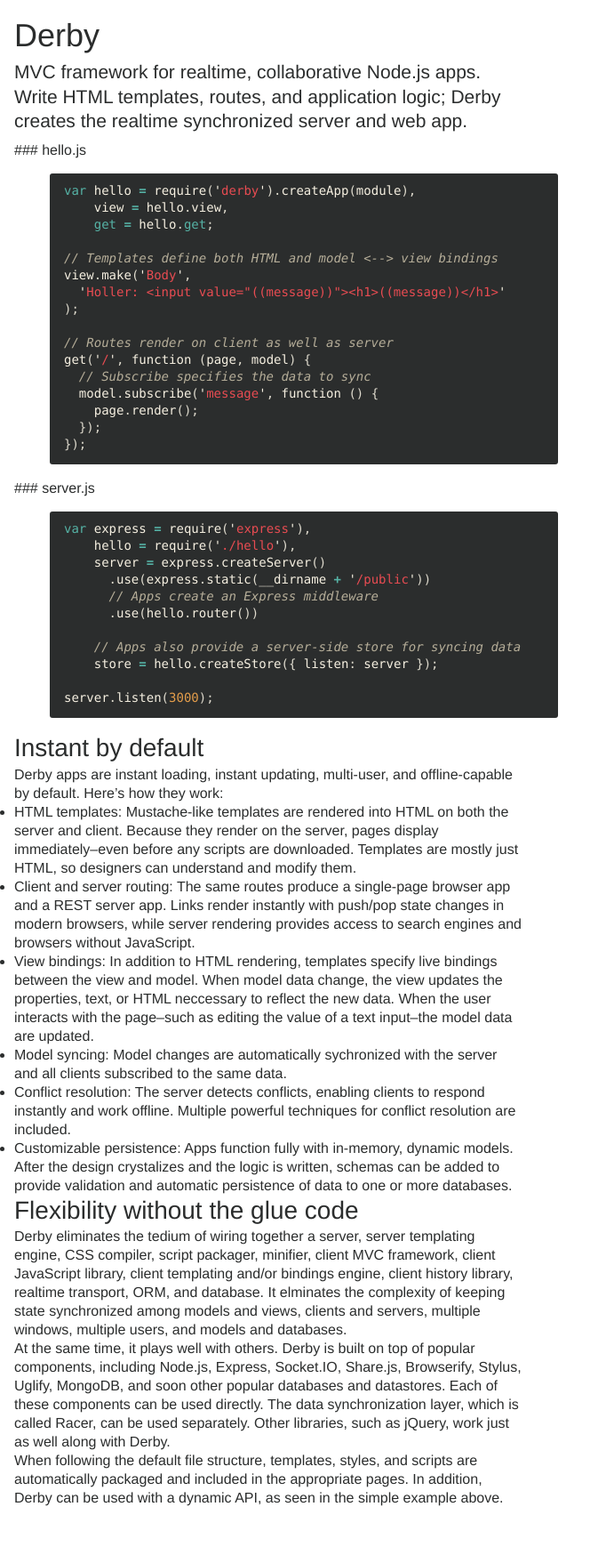
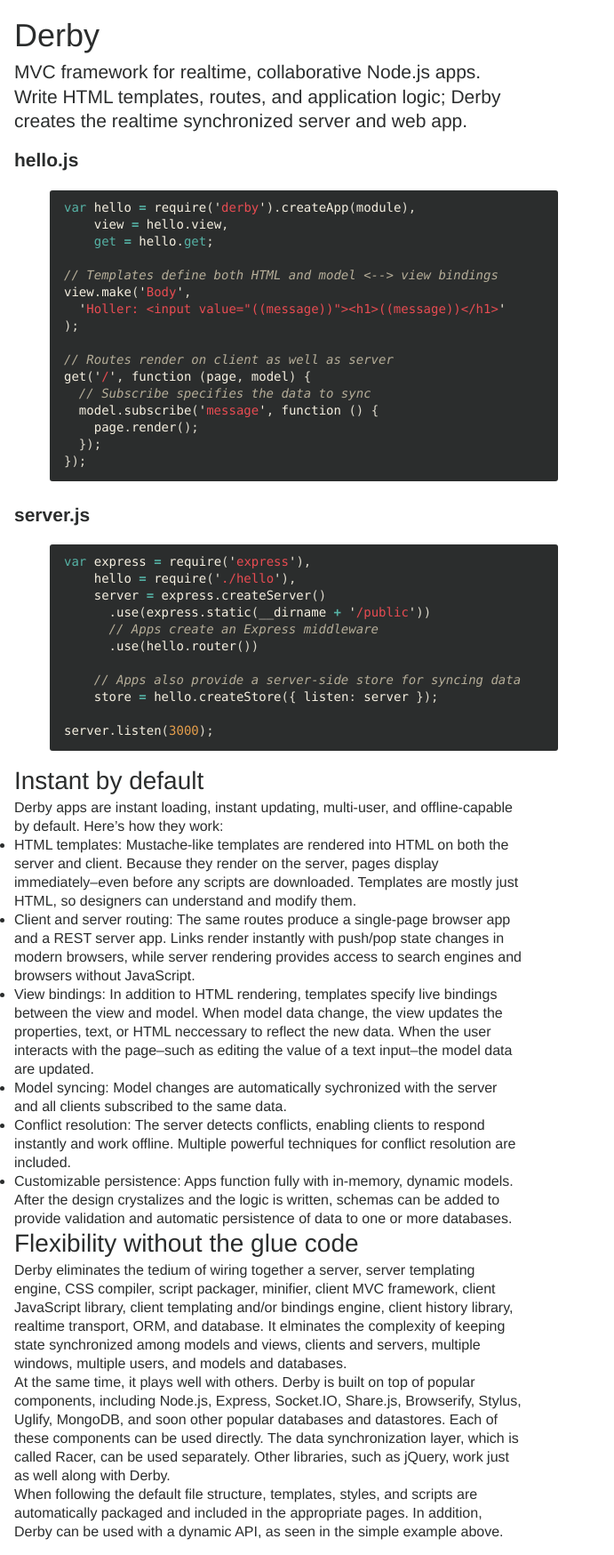
Before and after one commit to derbyjs/derby, a Jekyll site: the page built from index.md, in a window 1280 px wide. Shown: the whole page at 89% size, without its empty margins (0-691 px from the left). Built offline with Jekyll 4.4.1, drawn with Linux system fonts in a browser that asks for light colours; before the commit the page ends 1710 px from its top, so only the background shows below that.

Commit message:
fun with parsers!

```diff
--- a/index.md
+++ b/index.md
@@ -7,8 +7,7 @@ layout: default
 <p class="promo">MVC framework for realtime, collaborative Node.js apps. Write HTML templates, routes, and application logic; Derby creates the realtime synchronized server and web app.</p>
 
 <div class="js">
-### hello.js
-
+<h3>hello.js</h3>
 {% highlight javascript %}
 var hello = require('derby').createApp(module),
     view = hello.view,
@@ -28,8 +27,7 @@ get('/', function (page, model) {
 });
 {% endhighlight %}
 
-### server.js
-
+<h3>server.js</h3>
 {% highlight javascript %}
 var express = require('express'),
     hello = require('./hello'),
@@ -46,8 +44,7 @@ server.listen(3000);
 </div>
 
 <div class="coffee">
-### hello.coffee
-
+<h3>hello.coffee</h3>
 {% highlight coffeescript %}
 {view, get} = require('derby').createApp module
 # Templates define both HTML and model <--> view bindings
@@ -61,8 +58,7 @@ get '/', (page, model) ->
     page.render()
 {% endhighlight %}
 
-### server.coffee
-
+<h3>server.coffee</h3>
 {% highlight coffeescript %}
 express = require 'express'
 hello = require './hello'
```
